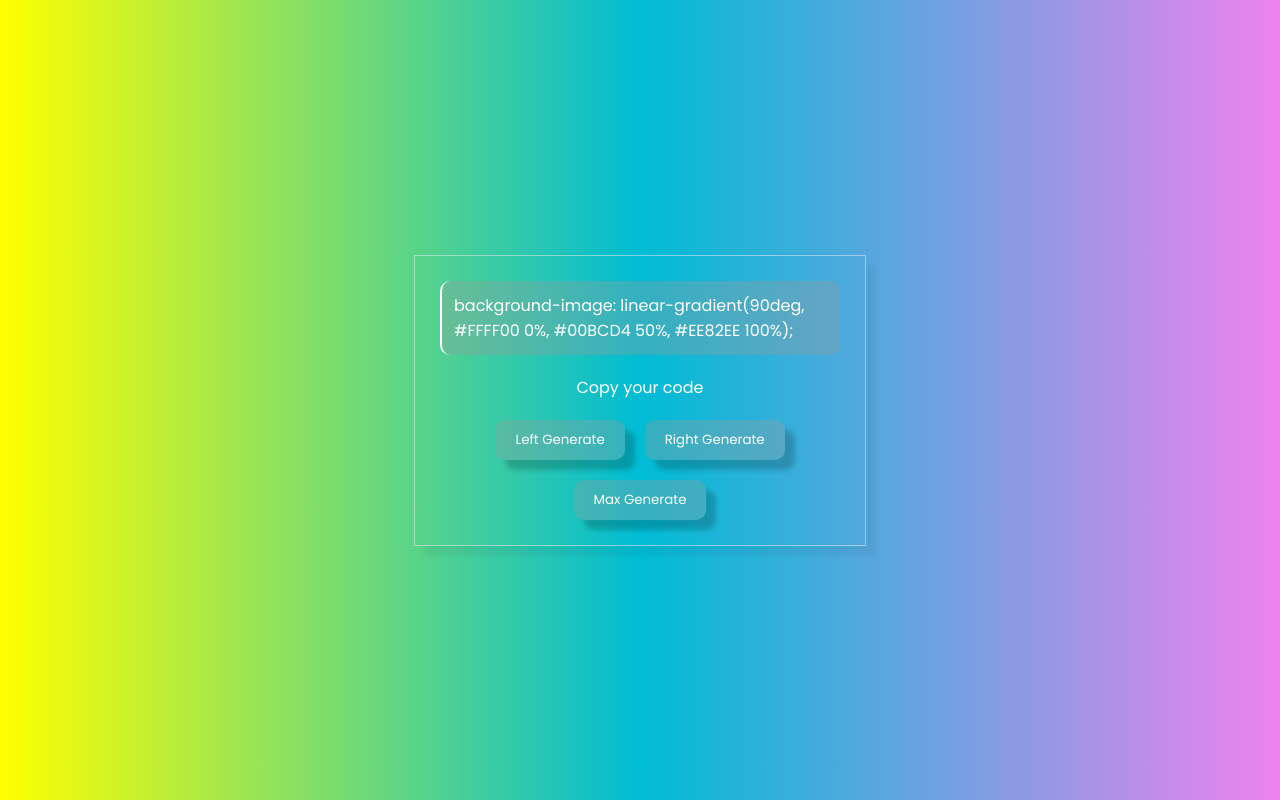
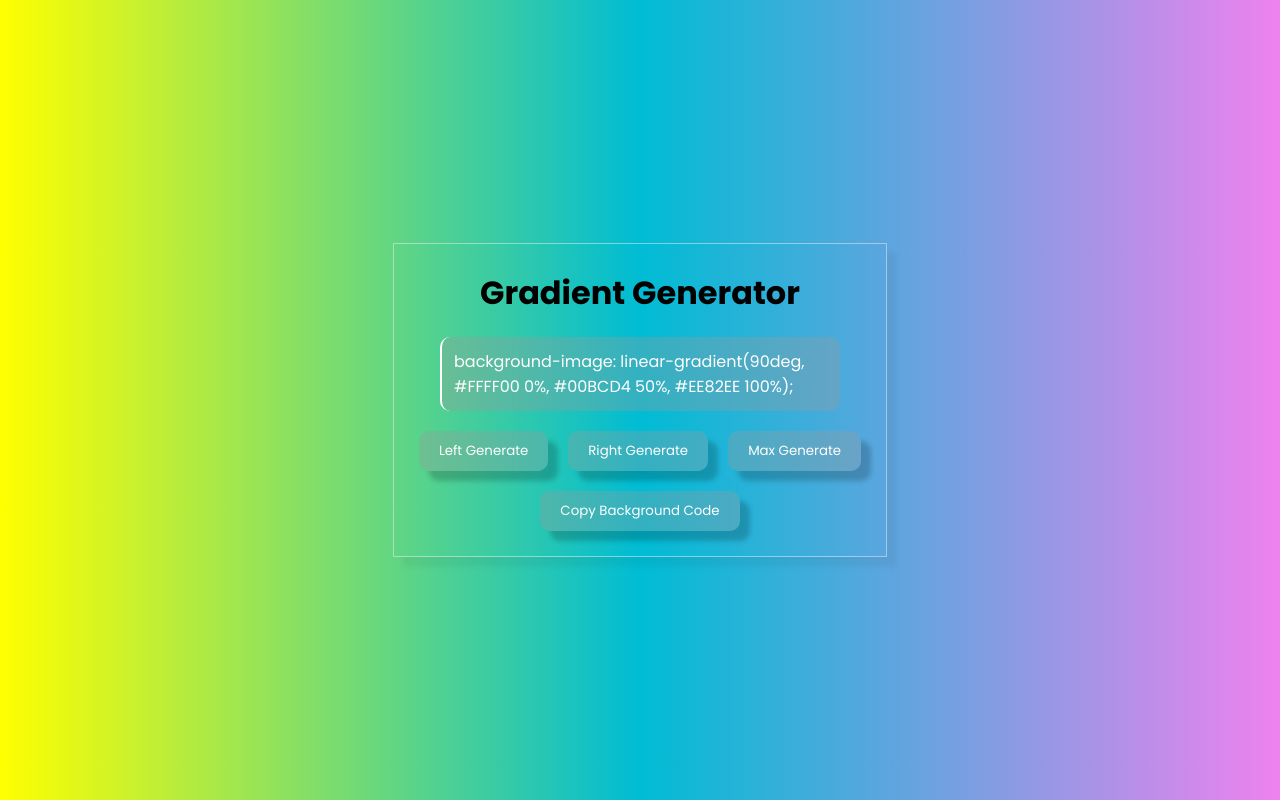
Before and after one commit to yoursandeshshrestha/Gradient-Background-Colors, a plain HTML site: page index.html in a window 1280 px wide. Drawn offline with Linux system fonts and the light colour scheme.

Commit message:
added copy button

```diff
--- a/index.html
+++ b/index.html
@@ -8,15 +8,15 @@
 </head>
 <body>
     <div class="parent_wrapper">
-
         <div class="wrapper">
+            <h1 class="title">Gradient Generator</h1>
             <div class="text">background-image: linear-gradient(90deg, #FFFF00 0%, #00BCD4 50%, #EE82EE 100%);</div>
-            <div class="copy">Copy your code</div>
             <div class="buttongroup">
                 <button class="button1">Left Generate</button>
                 <button class="button2">Right Generate</button>
+                <button class="button3">Max Generate</button>
             </div>
-            <button class="button3">Max Generate</button>
+            <button id="copyButton">Copy Background Code</button>
         </div>
     </div>
 
```
